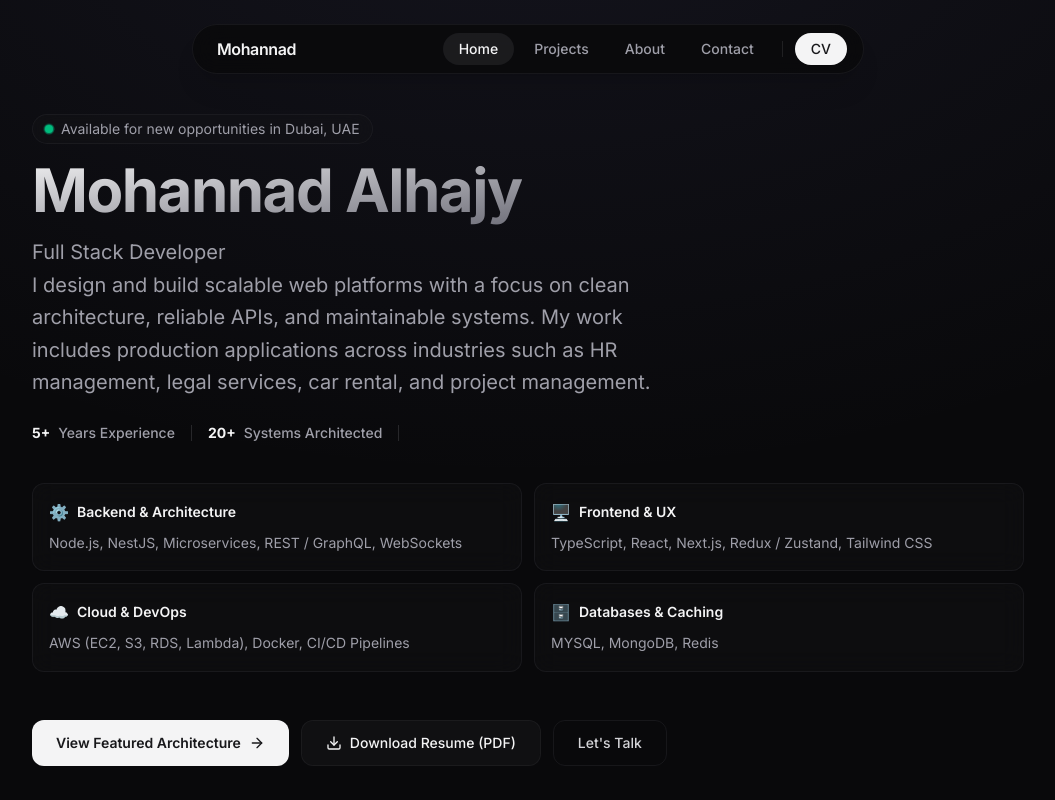
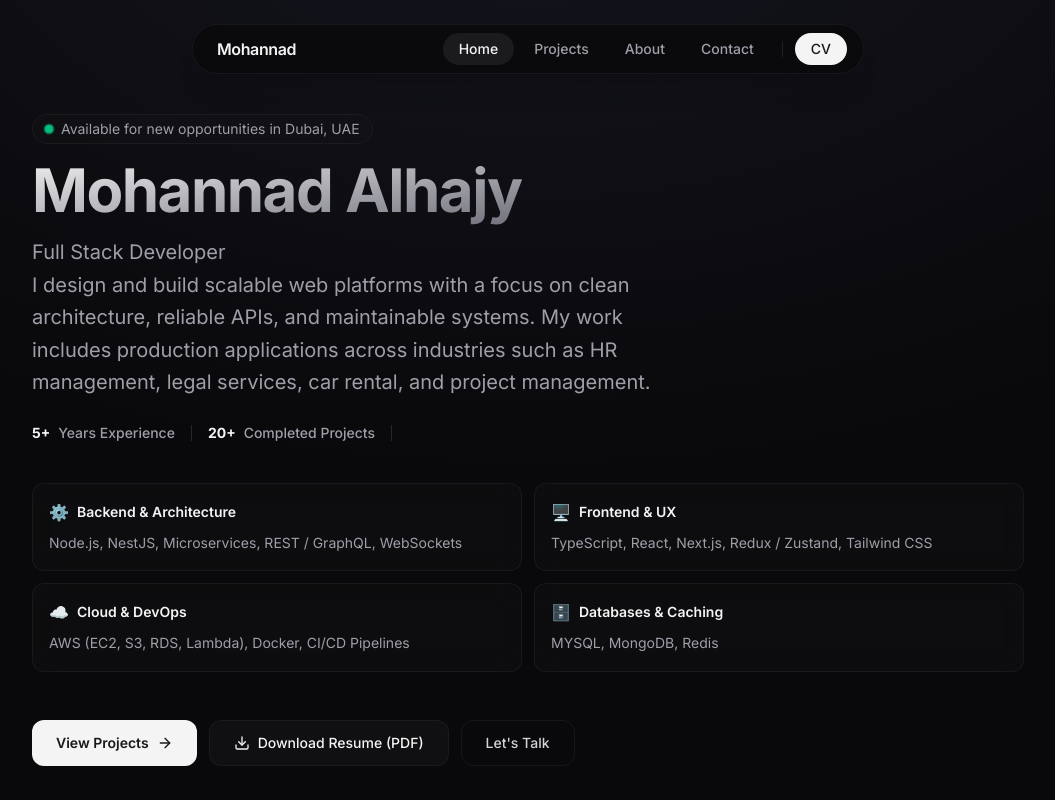
Before and after one commit to mohannadalhajy/portfolio, a Next.js app: page / in a window 1280 px wide. Shown: the top 800 px of the page, without its empty margins (112-1167 px from the left). Built offline with nearby package versions, Linux system fonts and the light colour scheme.

Commit message:
optimization home page

```diff
--- a/src/app/page.tsx
+++ b/src/app/page.tsx
@@ -82,8 +82,7 @@ export default function HomePage() {
             </div>
             <div className="h-4 w-px bg-zinc-800"></div>
             <div className="flex items-center gap-2">
-              <span className="text-zinc-100 font-bold">20+</span> Systems
-              Architected
+              <span className="text-zinc-100 font-bold">20+</span> Completed Projects
             </div>
             <div className="h-4 w-px bg-zinc-800"></div>
             <div className="flex items-center gap-2">
@@ -141,7 +140,7 @@ export default function HomePage() {
             href="/projects"
             className="group flex items-center justify-center gap-2 rounded-xl bg-zinc-100 px-6 py-3 text-sm font-semibold text-zinc-900 transition-all hover:bg-white hover:ring-4 hover:ring-zinc-100/20 active:scale-95"
           >
-            View Featured Architecture
+            View Projects
             <ArrowRight className="h-4 w-4 transition-transform group-hover:translate-x-1" />
           </Link>
           <a
```
